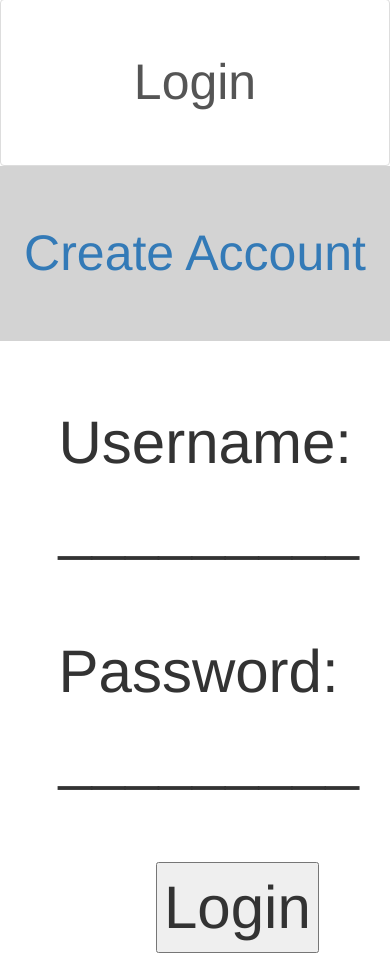
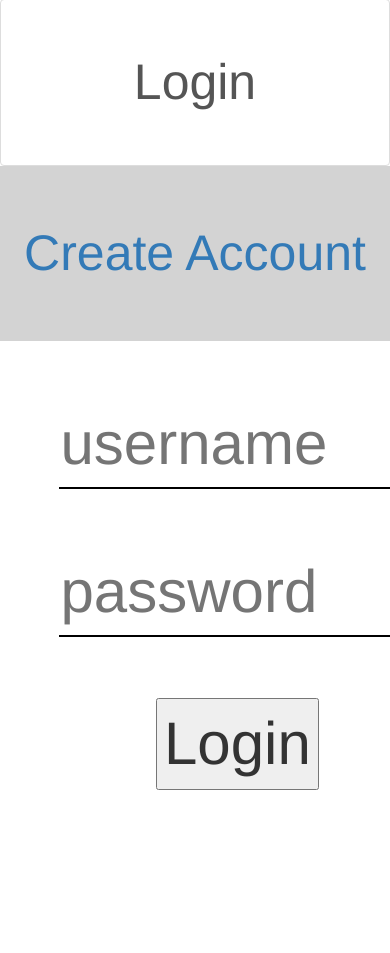
Before and after one commit to Cav19/bidly, a Python web app: template Templates/login.html in a window 390 px wide; the page is wider, and only the part inside the window is pictured. Shown: the part 201-1154 px from the top of that part. After the commit the page ends 991 px from the top of that part, so only its background shows below. Run offline with Jinja, Linux system fonts and the light colour scheme; the template is opened without the code that fills it, so the values that code supplies are empty; some libraries are stand-ins or nearby versions.

Commit message:
modified login to have input boxes with hints. Also some logic for phone number entering

```diff
--- a/CSS/login.css
+++ b/CSS/login.css
@@ -30,3 +30,14 @@ button{
 	margin-left: 40%;
 	font-size: 60px;
 }
+
+.underline_input {
+	border: 0px solid transparent;
+	border-bottom: 2px solid #000000;
+	display: inline;
+}
+
+.phone_num {
+	width: 15%;
+	text-align: center;
+}
--- /dev/null
+++ b/JS/login.js
@@ -0,0 +1,15 @@
+$(document).ready(function(e){
+	$(".phone_num").keydown(function(e){
+		console.log("Keydown");
+		var input = e.target || e.srcElement;
+		var value = input.value;
+		if (value.length == 3) {
+			if (input.id != "last_num") {
+				$(this).next('.phone_num').focus();
+			}
+		}
+		if (value.length == 4) {
+			$(this).next('.phone_num').focus();
+		}
+	});
+});
--- a/Templates/login.html
+++ b/Templates/login.html
@@ -6,8 +6,10 @@
 		<link rel="stylesheet" type="text/css" href="../CSS/style.css">
 		<link rel="stylesheet" href="../CSS/navbar.css"/>
 		<link rel="stylesheet" href="../CSS/login.css">
+		<script src="https://code.jquery.com/jquery-3.1.1.min.js" integrity="sha256-hVVnYaiADRTO2PzUGmuLJr8BLUSjGIZsDYGmIJLv2b8=" crossorigin="anonymous"></script>
 		<script src="https://ajax.googleapis.com/ajax/libs/jquery/3.1.1/jquery.min.js"></script>
 		<script src="https://maxcdn.bootstrapcdn.com/bootstrap/3.3.7/js/bootstrap.min.js"></script>
+		<script src="../JS/login.js"></script>
 	</head>
 
 	<nav class="navbar">
@@ -39,15 +41,15 @@
 
 	<div class="tab-content">
 		<div id="login" class="tab-pane fade in active">
-			<p> Username: _________ </p>
-			<p> Password: _________ </p>
+			<p><input class="underline_input" placeholder="username"/></p>
+			<p><input class="underline_input" placeholder="password"></input></p>
 			<button type="submit"> Login </button>
 		</div>
 		<div id="register" class="tab-pane fade">
-			<p> Email: _________ </p>
-			<p> Phone Number: (___) ___-____ </p>
-			<p> Username: ________ </p>
-			<p> Password: ________ </p>
+			<p><input class="underline_input" placeholder="e-mail"></p>
+			<p> Phone Number: (<input class="underline_input phone_num" maxlength="3" placeholder="XXX" />) <input class="underline_input phone_num" maxlength="3" placeholder="XXX"/> - <input class="underline_input phone_num" maxlength="4" id="last_num" placeholder="XXXX"/></p>
+			<p><input class="underline_input" placeholder="username"></p>
+			<p><input class="underline_input" placeholder="password"></p>
 			<button type="submit"> Register </button>
 		</div>
 	</div>
```
